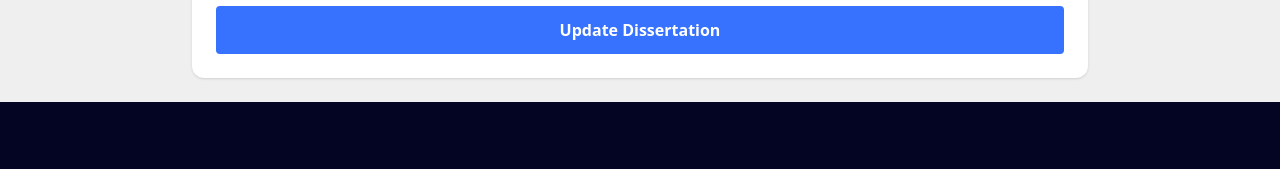
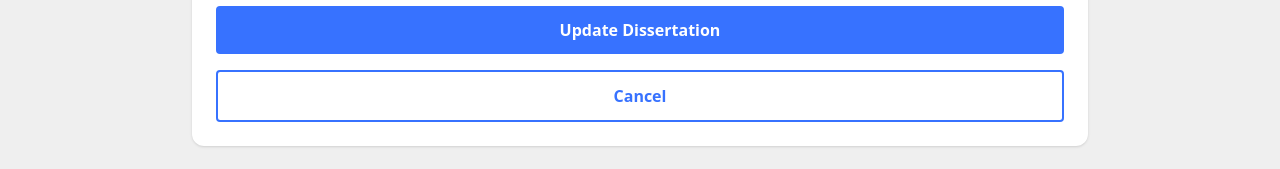
Before and after one commit to nmaria3/dis-hub-frontend, a Next.js app: page /admin/uploads/edit/1 in a window 1280 px wide. Shown: the part 1784-1953 px from the top of the page. Built offline with nearby package versions, Linux system fonts and the light colour scheme; no server answers.

Commit message:
Added a Cancel Button to the Edit Dissertations Page

```diff
--- a/app/admin/uploads/edit/[id]/page.js
+++ b/app/admin/uploads/edit/[id]/page.js
@@ -4,10 +4,12 @@ import { useParams } from "next/navigation";
 import { useEffect, useState } from "react";
 import { useAuth } from "@clerk/nextjs";
 import { toast } from "react-toastify";
+import { useRouter } from "next/navigation";
 
 export default function EditDissertation() {
   const { id } = useParams();
   const { getToken } = useAuth();
+  const router = useRouter();
 
   const [loading, setLoading] = useState(true);
   const [images, setImages] = useState([]);
@@ -244,6 +246,15 @@ export default function EditDissertation() {
             Update Dissertation
           </button>
 
+          <button
+            type="button"
+            onClick={() => {router.push("/admin/uploads/view")}}
+            className="py-3 text-[#3772FF] border-2 border-[#3772FF] font-semibold rounded"
+            style={{ backgroundColor: "transparent" }}
+          >
+            Cancel
+          </button>
+
         </form>
       </div>
     </div>
```
